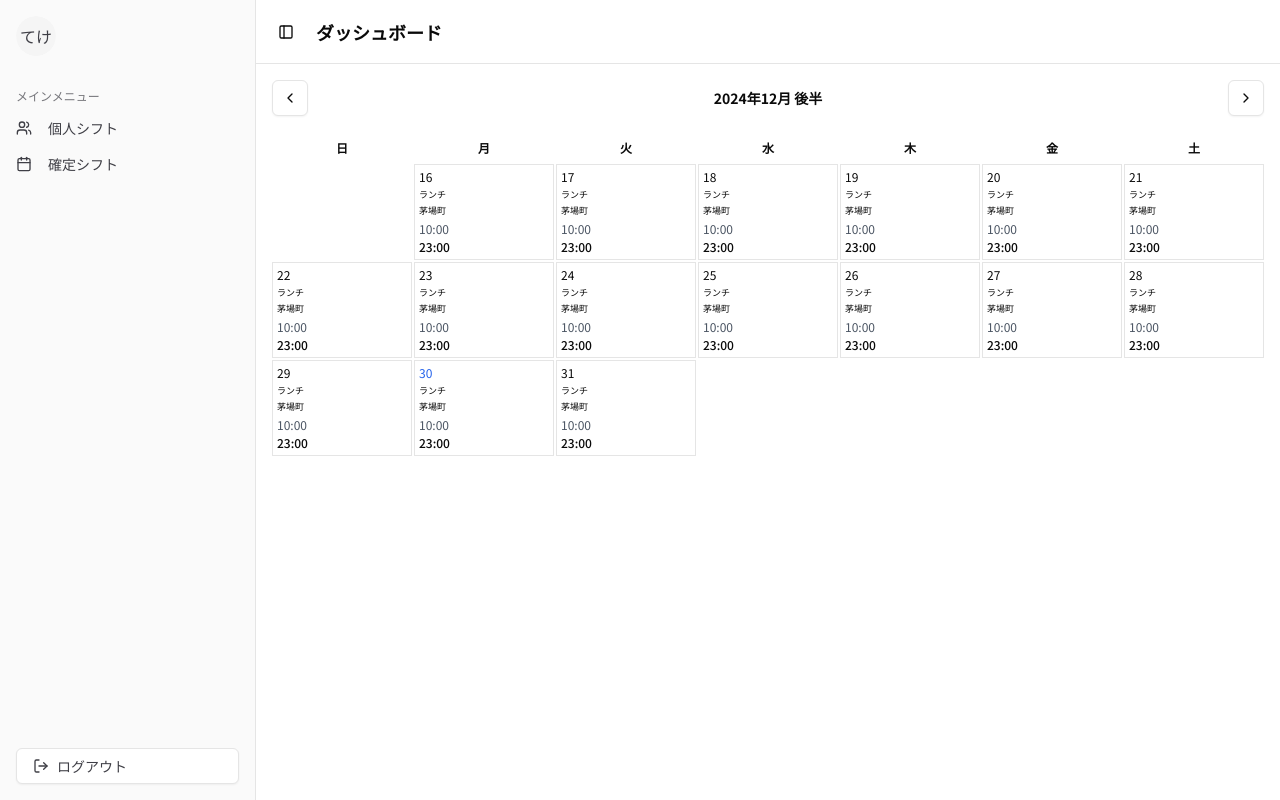
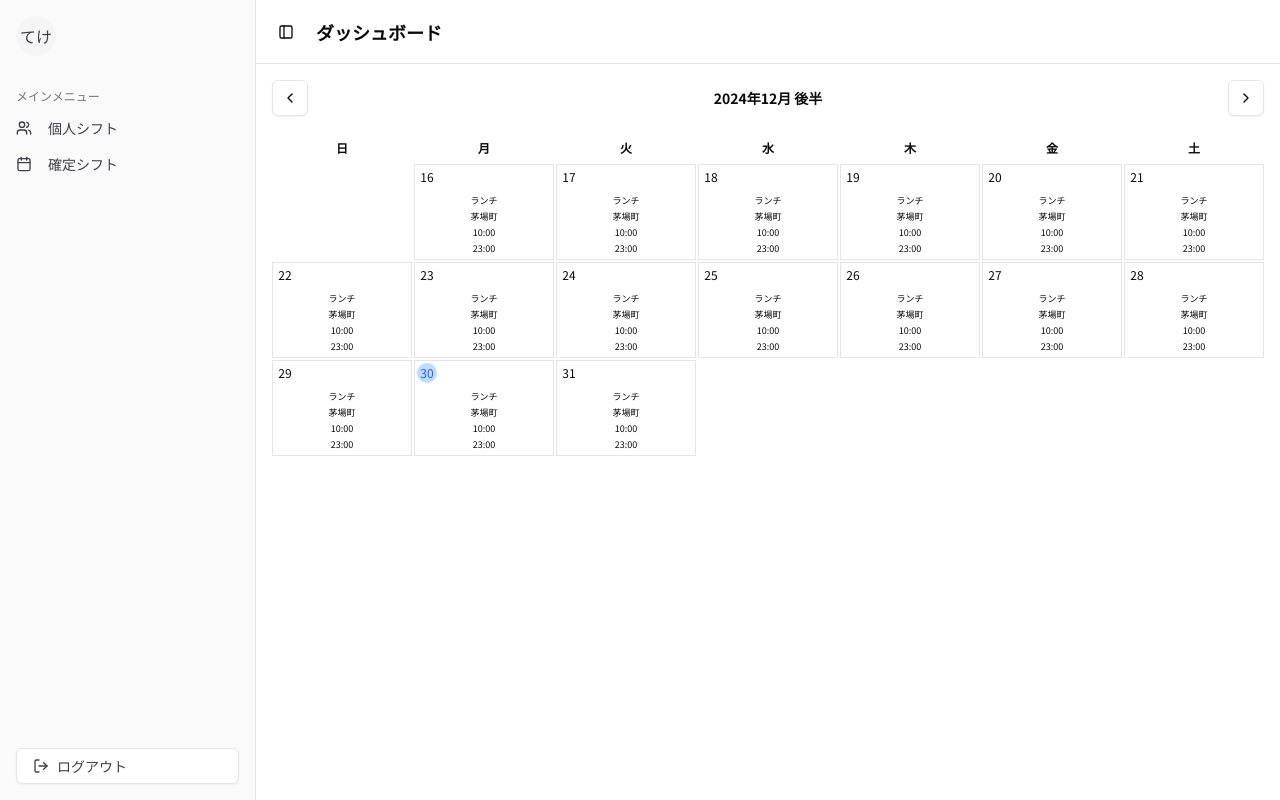
Before and after one commit to haruki1227041209/shifru, a Next.js app in the folder frontend/: page /staff in a window 1280 px wide. Built offline with nearby package versions, Linux system fonts and the light colour scheme.

Commit message:
UIコンポーネントの切り分け

```diff
--- a/frontend/src/features/personalShifts/components/StaffShiftCalendar.jsx
+++ b/frontend/src/features/personalShifts/components/StaffShiftCalendar.jsx
@@ -1,5 +1,7 @@
 import { useState } from "react";
 import CalendarNavigation from "@/components/calendar/CalendarNavigation";
+import WeekdayHeader from "./WeekdayHeader";
+import StaffShiftCell from "./StaffShiftCell";
 
 const StaffShiftCalendar = () => {
   const today = new Date();
@@ -12,14 +14,16 @@ const StaffShiftCalendar = () => {
   const startDay = isFirstHalf ? 1 : 16;
   const endDay = isFirstHalf ? 15 : daysInMonth;
 
-  const dates = Array.from(
-    { length: endDay - startDay + 1 },
-    (_, i) => i + startDay
-  );
+  const dates = Array.from({ length: endDay - startDay + 1 }, (_, i) => {
+    const day = i + startDay;
+    return {
+      year,
+      month: month + 1,
+      day,
+    };
+  });
 
   const firstDayOfWeek = new Date(year, month, startDay).getDay();
-
-  const weekdays = ["日", "月", "火", "水", "木", "金", "土"];
 
   const goToPrevious = () => {
     if (isFirstHalf) {
@@ -41,10 +45,13 @@ const StaffShiftCalendar = () => {
     }
   };
 
-  const isToday = (date) =>
-    date === today.getDate() &&
-    month === today.getMonth() &&
-    year === today.getFullYear();
+  const isToday = (date) => {
+    return (
+      date === today.getDate() &&
+      month === today.getMonth() &&
+      year === today.getFullYear()
+    );
+  };
 
   return (
     <div>
@@ -54,40 +61,20 @@ const StaffShiftCalendar = () => {
         title={`${year}年${month + 1}月 ${isFirstHalf ? "前半" : "後半"}`}
       />
 
-      <div className="grid grid-cols-7 gap-0.5 text-center">
-        {weekdays.map((weekday) => (
-          <div key={weekday} className="text-xs font-bold p-2">
-            {weekday}
-          </div>
-        ))}
-      </div>
+      <WeekdayHeader />
 
-      <div className="grid grid-cols-7 gap-0.5 text-left">
+      <div className="grid grid-cols-7 gap-0.5">
         {/* 空白セルを追加 */}
         {Array.from({ length: firstDayOfWeek }).map((_, index) => (
           <div key={`empty-${index}`} className="p-1 h-24" />
         ))}
 
-        {/* 日付セルを追加 */}
         {dates.map((date) => (
-          <div
-            key={date}
-            className="border p-1 h-24 text-xs cursor-pointer flex flex-col justify-between"
-          >
-            <div
-              className={`${isToday(date) ? "text-blue-600 semi-bold" : ""}`}
-            >
-              {date}
-            </div>
-
-            <div className="text-[9px]">
-              <div>ランチ</div>茅場町
-            </div>
-
-            <div className="text-gray-600">10:00</div>
-
-            <div className="font-medium">23:00</div>
-          </div>
+          <StaffShiftCell
+            key={`${date.year}-${date.month}-${date.day}`}
+            date={date}
+            isToday={isToday(date.day)}
+          />
         ))}
       </div>
     </div>
--- /dev/null
+++ b/frontend/src/features/personalShifts/components/StaffShiftCell.jsx
@@ -0,0 +1,25 @@
+const StaffShiftCell = ({ date, isToday }) => {
+  return (
+    <div
+      key={`${date.year}-${date.month}-${date.day}`}
+      className="border p-0.5 h-24 text-xs cursor-pointer flex flex-col justify-between"
+    >
+      <div
+        className={`w-5 h-5 flex items-center justify-center ${
+          isToday ? "text-blue-600 bg-blue-200 rounded-full" : ""
+        }`}
+      >
+        {date.day}
+      </div>
+
+      <div className="text-[9px] text-center">
+        <div>ランチ</div>
+        <div>茅場町</div>
+        <div>10:00</div>
+        <div>23:00</div>
+      </div>
+    </div>
+  );
+};
+
+export default StaffShiftCell;
--- /dev/null
+++ b/frontend/src/features/personalShifts/components/WeekdayHeader.jsx
@@ -0,0 +1,15 @@
+const WeekdayHeader = () => {
+  const weekdays = ["日", "月", "火", "水", "木", "金", "土"];
+
+  return (
+    <div className="grid grid-cols-7 gap-0.5 text-center">
+      {weekdays.map((weekday) => (
+        <div key={weekday} className="text-xs font-bold p-2">
+          {weekday}
+        </div>
+      ))}
+    </div>
+  );
+};
+
+export default WeekdayHeader;
```
